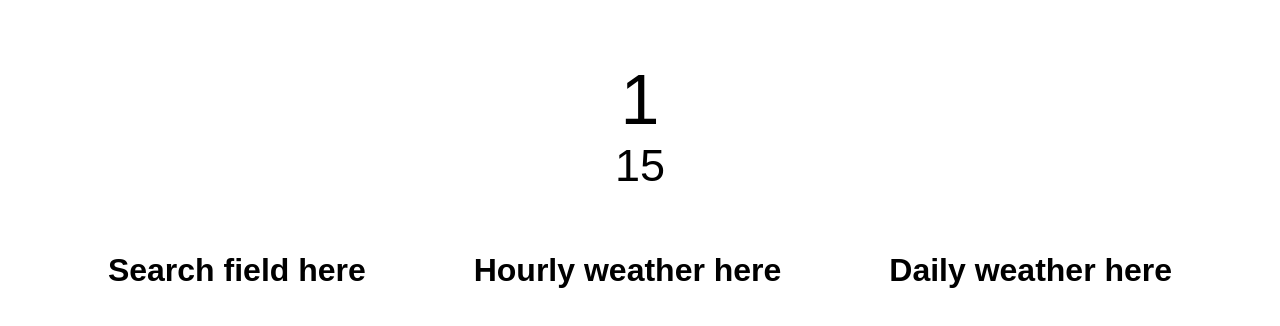
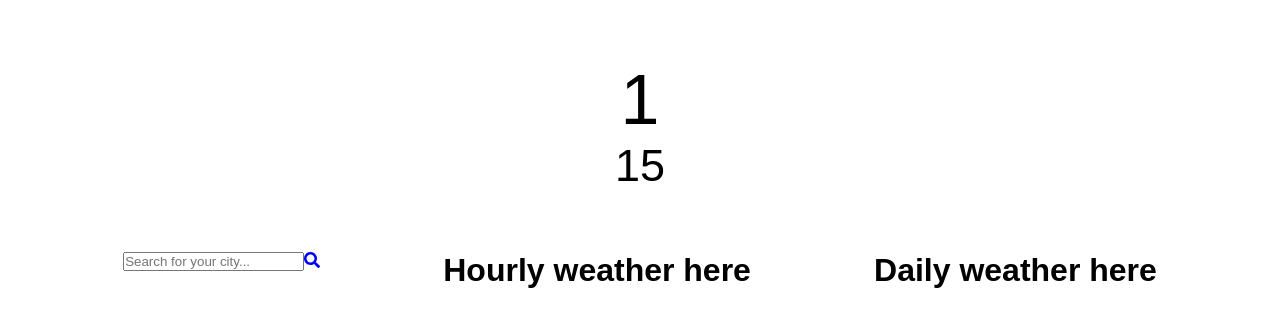
Before and after one commit to randomprogramming/weather-app, a React (Create React App) app: page /1/1 in a window 1280 px wide. Shown: the top 326 px of the page. Built offline with nearby package versions, Linux system fonts and the light colour scheme.

Commit message:
implemented fontawesomeicon icons

```diff
--- a/package.json
+++ b/package.json
@@ -3,6 +3,10 @@
   "version": "0.1.0",
   "private": true,
   "dependencies": {
+    "@fortawesome/fontawesome-svg-core": "^1.2.25",
+    "@fortawesome/free-regular-svg-icons": "^5.11.2",
+    "@fortawesome/free-solid-svg-icons": "^5.11.2",
+    "@fortawesome/react-fontawesome": "^0.1.7",
     "react": "^16.12.0",
     "react-dom": "^16.12.0",
     "react-router-dom": "^5.1.2",
--- a/src/App.js
+++ b/src/App.js
@@ -8,9 +8,7 @@ export default class App extends Component {
 	render() {
 		return (
 			<Router>
-				<div>
-					<Route path="/:countryName/:cityName" component={WeatherInfo} />
-				</div>
+				<Route path="/:countryName/:cityName" component={WeatherInfo} />
 			</Router>
 		);
 	}
--- /dev/null
+++ b/src/components/SearchForm.js
@@ -0,0 +1,16 @@
+import React, { Component } from "react";
+import { FontAwesomeIcon } from "@fortawesome/react-fontawesome";
+import { faSearch } from "@fortawesome/free-solid-svg-icons";
+
+export default class SearchForm extends Component {
+	render() {
+		return (
+			<div>
+				<input type="text" placeholder="Search for your city..."></input>
+				<span>
+					<FontAwesomeIcon icon={faSearch} color="blue" />
+				</span>
+			</div>
+		);
+	}
+}
--- a/src/components/WeatherInfo.js
+++ b/src/components/WeatherInfo.js
@@ -1,6 +1,7 @@
 import React, { Component } from "react";
 
 import "../App.css";
+import SearchForm from "./SearchForm";
 
 export default class WeatherInfo extends Component {
 	constructor() {
@@ -18,6 +19,7 @@ export default class WeatherInfo extends Component {
 		//Get the country and city name from the url
 		const countryName = this.props.match.params.countryName;
 		const cityName = this.props.match.params.cityName;
+
 		this.setState({
 			cityName,
 			countryName
@@ -37,9 +39,7 @@ export default class WeatherInfo extends Component {
 				</div>
 
 				<div className="flex-horizontal">
-					<div>
-						<h1>Search field here</h1>
-					</div>
+					<SearchForm></SearchForm>
 					<div>
 						<h1>Hourly weather here</h1>
 					</div>
```
Also changed, not shown: 1 other file (tests, documents, lock files or other folders).
